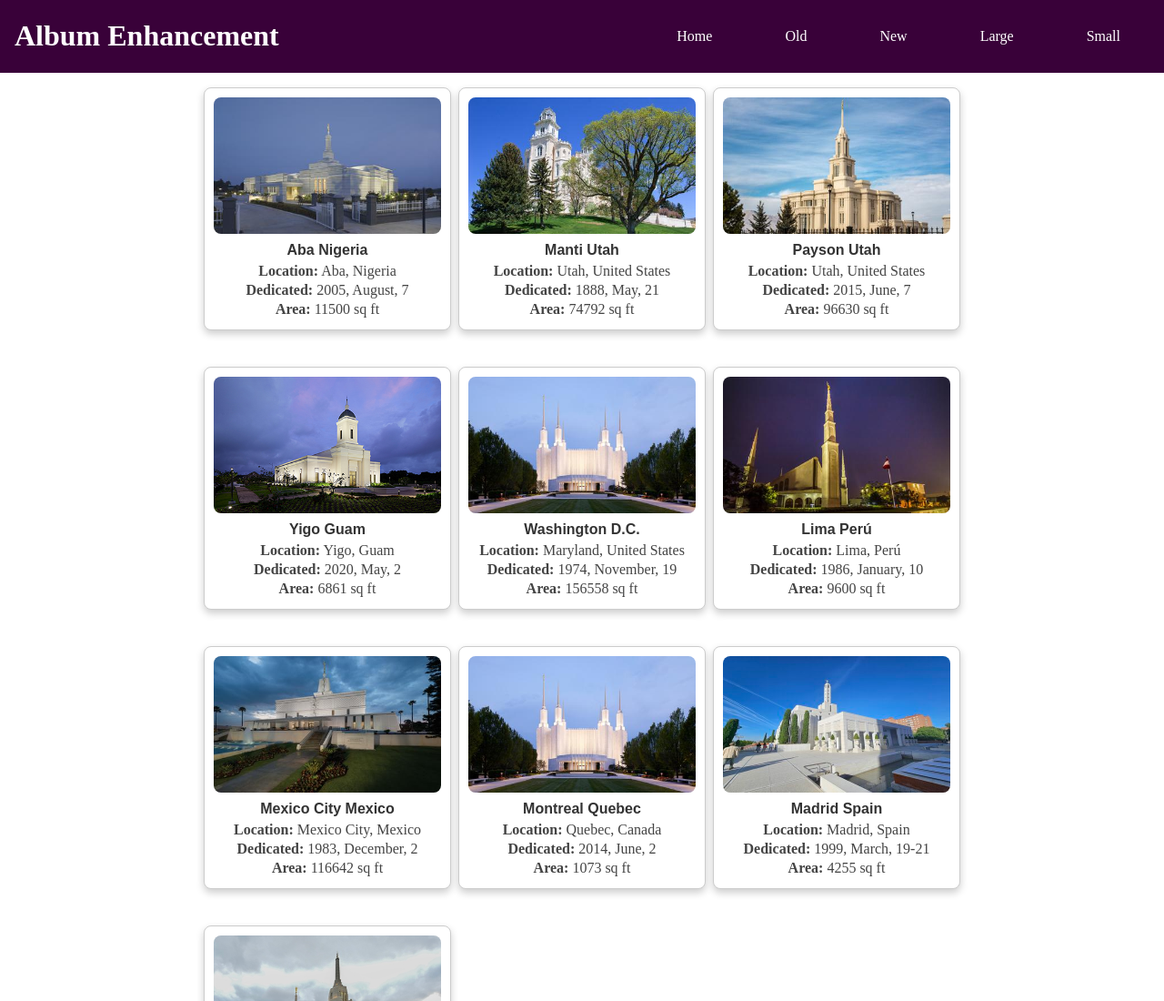
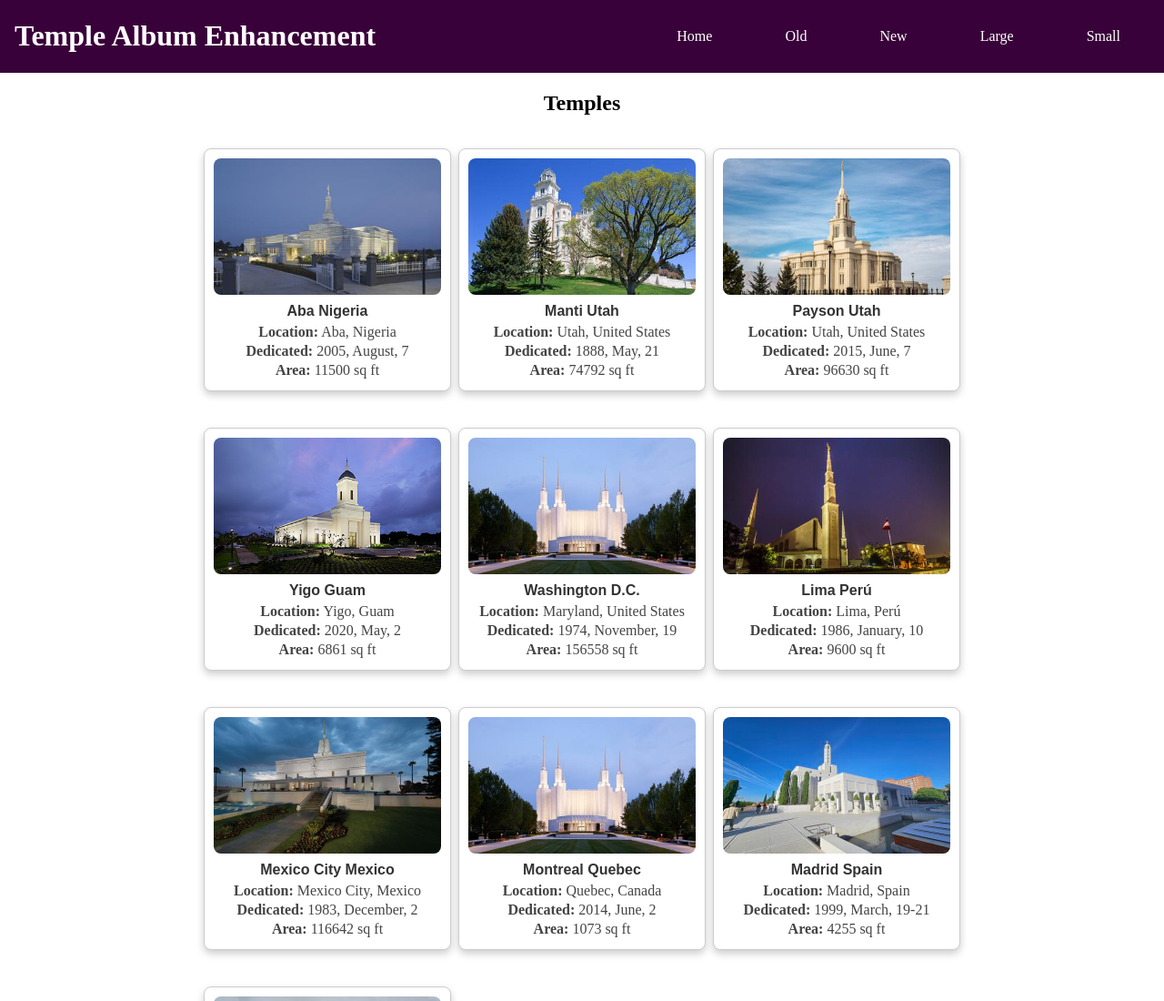
Before and after one commit to Uchenna77-dev/wdd131, a plain HTML site: page filtered-temples.html in a window 1280 px wide. Shown: the top 1100 px of the page at 91% size. Drawn offline with Linux system fonts and the light colour scheme.

Commit message:
Adjustment

```diff
--- a/filtered-temples.html
+++ b/filtered-temples.html
@@ -15,7 +15,7 @@
     </head>
     <body>
         <header>
-            <h1>Album Enhancement</h1>
+            <h1>Temple Album Enhancement</h1>
             <button id="menu">Menu</button>
             <nav class="navigation">
                 <a href="Home">Home</a>
@@ -26,6 +26,7 @@
             </nav>
         </header>
         <main>
+            <h2>Temples</h2>
             <div id="temple-container">
 
             </div>
--- a/styles/filtered-temple-large.css
+++ b/styles/filtered-temple-large.css
@@ -15,6 +15,10 @@ header {
 h1 {
     align-self: center;
     margin-left: 1rem;
+}
+
+h2 {
+    text-align: center;
 }
 .navigation {
     align-self: center;
```
